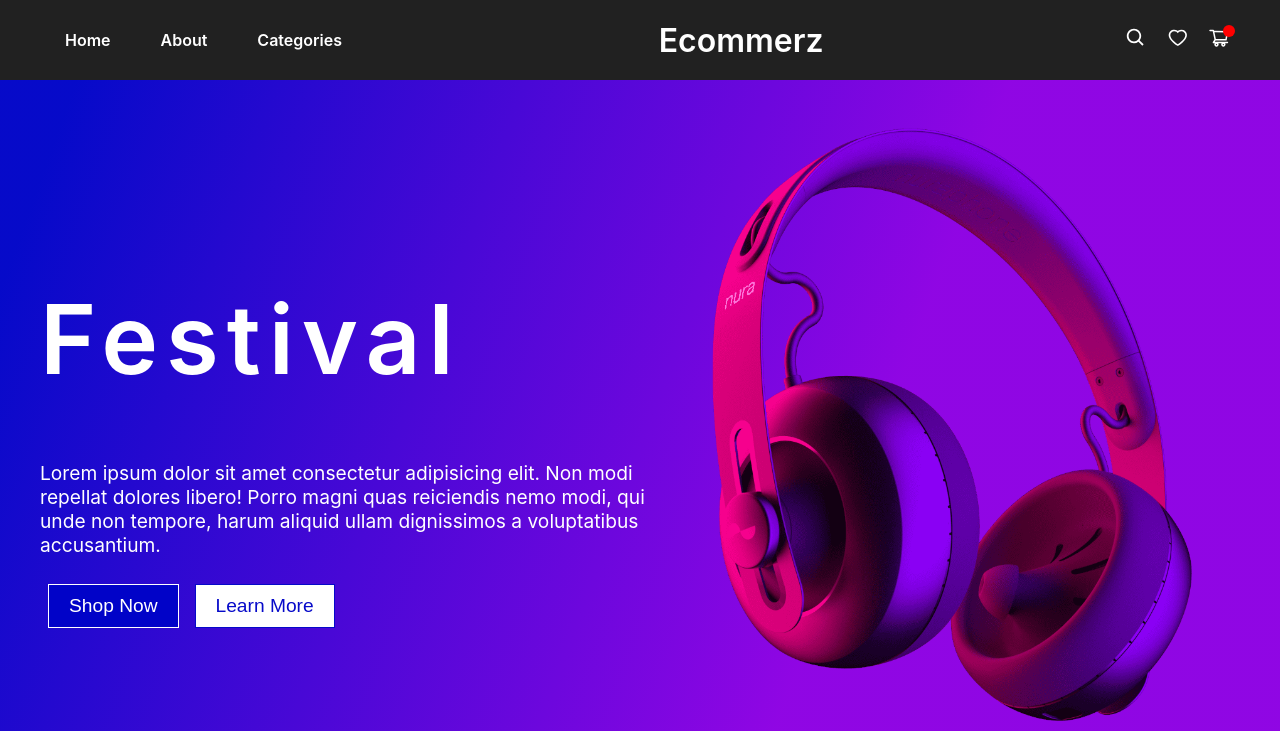
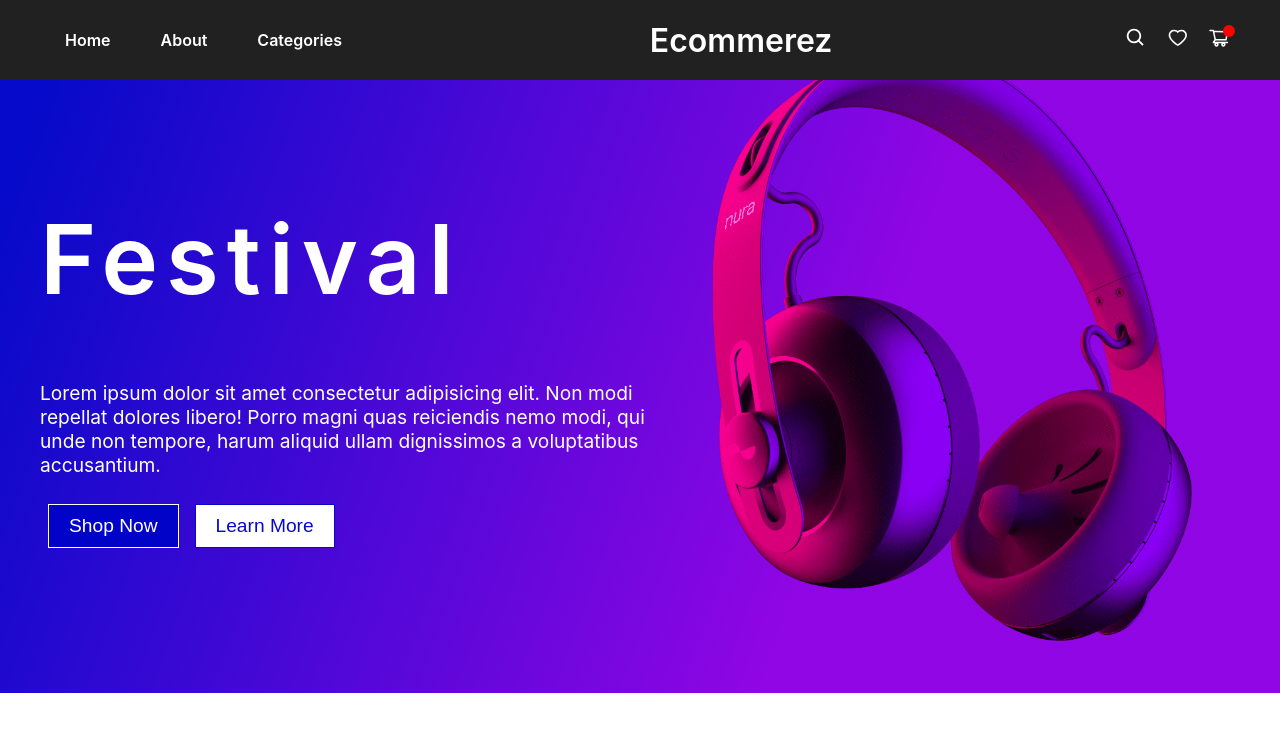
Before and after one commit to Md-Hadiuzzaman-Rifat/ecommerez, a React (Create React App) app: page / in a window 1280 px wide. Shown: the top 731 px of the page. Built offline with nearby package versions, Linux system fonts and the light colour scheme.

Commit message:
all for today

```diff
--- a/src/components/Header/Header.js
+++ b/src/components/Header/Header.js
@@ -4,27 +4,11 @@ import { Link } from "react-router-dom";
 import { BiSearch } from "react-icons/bi";
 import { AiOutlineShoppingCart } from "react-icons/ai";
 import { AiOutlineHeart } from "react-icons/ai";
-import {useState, useEffect} from "react";
 
 const Header = () => {
-  const [scrolled,setScrolled]=useState(false)
-  const handleScrolled=()=>{
-    const offset= window.scrollY;
-    if (offset > 100) {
-      setScrolled(true);
-  } else {
-      setScrolled(false);
-  }
-  }
-  useEffect(()=>{
-    window.addEventListener('scroll', handleScrolled)
-  },[])
+
   return (
-
-    <div className={`header ${scrolled?"sticky_header":"" }`}>
-      {
-      console.log(scrolled)
-    }
+    <div className="header">
       <div className="header_content">
         <div className="header_link">
           <div>
@@ -39,7 +23,7 @@ const Header = () => {
         </div>
         <div className="header_name">
           <h1>
-            <Link to="home">Ecommerz</Link>
+            <Link to="home">Ecommerez</Link>
           </h1>
         </div>
         <div className="header_shopping">
--- a/src/components/Header/Header.scss
+++ b/src/components/Header/Header.scss
@@ -1,31 +1,37 @@
 @import "../../css-config/mixins.scss";
 
-.header{
+.header {
   width: 100%;
-  position: relative;
-.header_content{
+  position: fixed;
+  top: 0;
+  z-index: 100;
+
+  .header_content {
     background: #212121;
     display: flex;
     flex-direction: row;
     justify-content: space-between;
-  align-items:center;
+    align-items: center;
     max-width: 1300px;
     margin: 0 auto;
     padding: 0 40px;
     height: 80px;
-  @include md{
+    @include md {
       height: 50px;
       padding: 0 20px;
     }
 
     .header_link {
+
       display: flex;
       a {
         text-decoration: none;
         color: white;
         padding: 0 25px;
         font-weight: 600;
-
+      }
+      @include md{
+        display: none;
       }
     }
     .header_name {
@@ -33,7 +39,6 @@
         color: white;
         text-decoration: none;
         font-weight: 600;
-
       }
     }
     .header_shopping {
@@ -43,10 +48,10 @@
         font-weight: 700;
         font-size: 1.35rem;
         position: relative;
-      &:last-child::after{
-        content:"";
+        &:last-child::after {
+          content: "";
           width: 12px;
-        height:12px;
+          height: 12px;
           border-radius: 50%;
           background-color: red;
           position: absolute;
@@ -55,22 +60,5 @@
         }
       }
     }
-  &.sticky_header {
-    background-color: #212121;
-    color: white;
-    position: sticky;
-    top: 0;
-    transform: translateY(-60px);
-    animation: StickyHeader 0.3s ease forwards;
   }
 }
-}
-
-@keyframes StickyHeader {
-  0% {
-      transform: translateY(-60px);
-  }
-  100% {
-      transform: translateY(0);
-  }
-}
```
Lines whose indentation alone changed are shown as unchanged.
